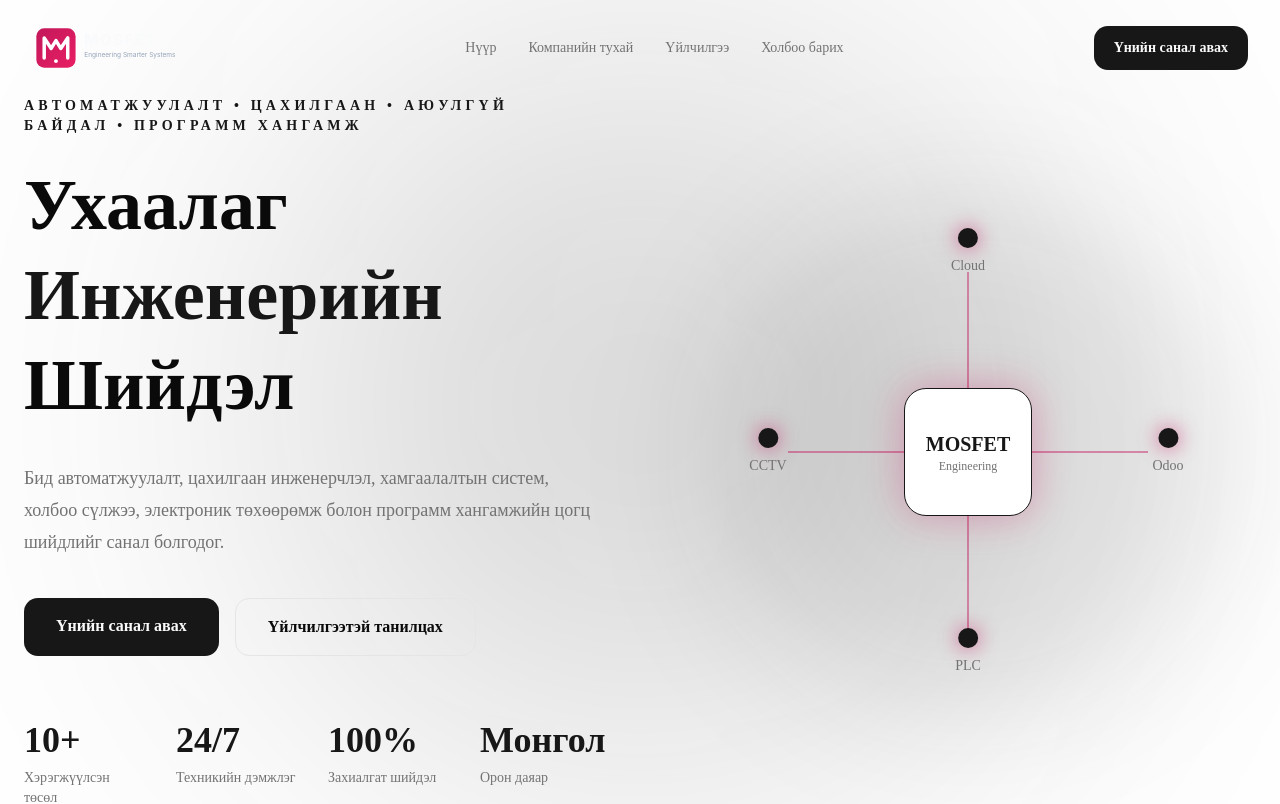
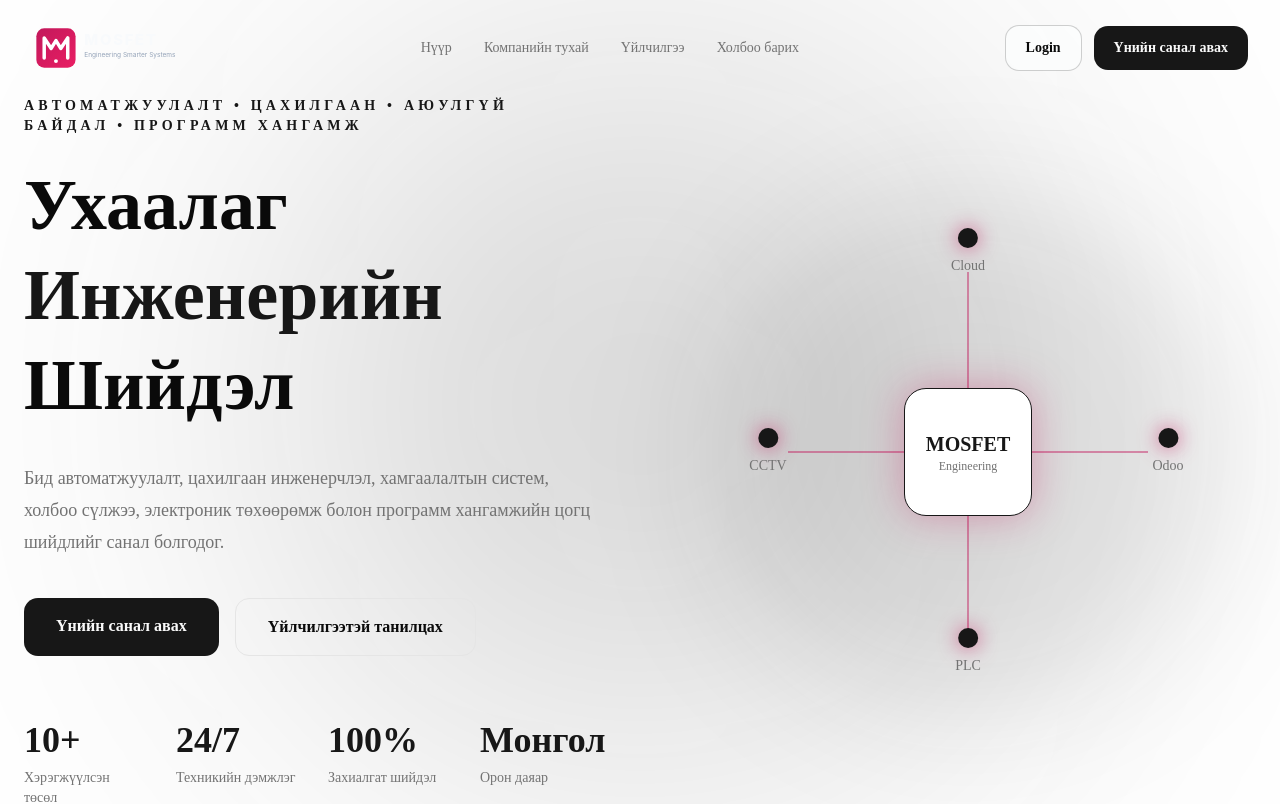
Before and after one commit to Davaanaa0101/mosfet-website, a Next.js app: page / in a window 1280 px wide. Shown: the top 804 px of the page. Built offline with nearby package versions, Linux system fonts and the light colour scheme.

Commit message:
Login button

```diff
--- a/components/layout/Navbar.tsx
+++ b/components/layout/Navbar.tsx
@@ -9,27 +9,51 @@ import { t } from "@/lib/i18n";
 import QuoteDialog from "@/components/forms/QuoteDialog";
 
 const links = [
-  { name: t.nav.home, href: "#hero" },
-  { name: t.nav.about, href: "#about" },
-  { name: t.nav.services, href: "#services" },
-  { name: t.nav.contact, href: "#contact" },
+  {
+    name: t.nav.home,
+    href: "#hero",
+  },
+  {
+    name: t.nav.about,
+    href: "#about",
+  },
+  {
+    name: t.nav.services,
+    href: "#services",
+  },
+  {
+    name: t.nav.contact,
+    href: "#contact",
+  },
 ];
 
 export default function Navbar() {
-  const [visible, setVisible] = useState(true);
-  const [lastScrollY, setLastScrollY] = useState(0);
-  const [scrolled, setScrolled] = useState(false);
-  const [quoteOpen, setQuoteOpen] = useState(false);
+  const [visible, setVisible] =
+    useState(true);
+
+  const [lastScrollY, setLastScrollY] =
+    useState(0);
+
+  const [scrolled, setScrolled] =
+    useState(false);
+
+  const [quoteOpen, setQuoteOpen] =
+    useState(false);
 
   useEffect(() => {
     const handleScroll = () => {
-      const current = window.scrollY;
+      const current =
+        window.scrollY;
 
-      setScrolled(current > 20);
+      setScrolled(
+        current > 20
+      );
 
       if (current < 80) {
         setVisible(true);
-      } else if (current > lastScrollY) {
+      } else if (
+        current > lastScrollY
+      ) {
         // Scrolling down
         setVisible(false);
       } else {
@@ -37,32 +61,68 @@ export default function Navbar() {
         setVisible(true);
       }
 
-      setLastScrollY(current);
+      setLastScrollY(
+        current
+      );
     };
 
-    window.addEventListener("scroll", handleScroll);
+    window.addEventListener(
+      "scroll",
+      handleScroll
+    );
 
-    return () => window.removeEventListener("scroll", handleScroll);
+    return () =>
+      window.removeEventListener(
+        "scroll",
+        handleScroll
+      );
   }, [lastScrollY]);
 
   return (
+    <>
       <header
-      className={`fixed inset-x-0 top-0 z-50 transform transition-all duration-300 ${
-        visible ? "translate-y-0" : "-translate-y-full"
-      } ${
+        className={`
+          fixed
+          inset-x-0
+          top-0
+          z-50
+          transform
+          transition-all
+          duration-300
+          ${
+            visible
+              ? "translate-y-0"
+              : "-translate-y-full"
+          }
+          ${
             scrolled
               ? "border-b border-primary/10 bg-background/80 backdrop-blur-xl"
               : "bg-transparent"
-      }`}
+          }
+        `}
       >
         <Container
-        className={`flex items-center justify-between transition-all duration-300 ${
-          scrolled ? "h-20" : "h-24"
-        }`}
+          className={`
+            flex
+            items-center
+            justify-between
+            transition-all
+            duration-300
+            ${
+              scrolled
+                ? "h-20"
+                : "h-24"
+            }
+          `}
         >
-        {/* Logo */}
+          {/* ========================================= */}
+          {/* LOGO */}
+          {/* ========================================= */}
 
-        <Link href="/" className="flex items-center">
+          <Link
+            href="/"
+            className="flex items-center"
+          >
             <Image
               src="/logo.svg"
               alt="MOSFET"
@@ -73,34 +133,109 @@ export default function Navbar() {
             />
           </Link>
 
-        {/* Navigation */}
+          {/* ========================================= */}
+          {/* NAVIGATION */}
+          {/* ========================================= */}
 
           <nav className="hidden items-center gap-8 lg:flex">
-          {links.map((link) => (
+            {links.map(
+              (link) => (
                 <Link
-              key={link.name}
-              href={link.href}
-              className="text-sm font-medium text-muted-foreground transition-colors hover:text-primary"
+                  key={
+                    link.name
+                  }
+                  href={
+                    link.href
+                  }
+                  className="
+                    text-sm
+                    font-medium
+                    text-muted-foreground
+                    transition-colors
+                    hover:text-primary
+                  "
                 >
-              {link.name}
+                  {
+                    link.name
+                  }
                 </Link>
-          ))}
+              )
+            )}
           </nav>
 
-        {/* CTA */}
+          {/* ========================================= */}
+          {/* ACTIONS */}
+          {/* ========================================= */}
+
+          <div className="hidden items-center gap-3 lg:flex">
+            {/* LOGIN */}
+
+            <Link
+              href="/login"
+              className="
+                rounded-xl
+                border
+                border-primary/20
+                bg-background/50
+                px-5
+                py-3
+                text-sm
+                font-semibold
+                text-foreground
+                transition-all
+                duration-300
+                hover:border-primary
+                hover:bg-primary/5
+                hover:text-primary
+              "
+            >
+              Login
+            </Link>
+
+            {/* GET A QUOTE */}
 
             <button
-  onClick={() => setQuoteOpen(true)}
-  className="hidden rounded-xl bg-primary px-5 py-3 text-sm font-semibold text-primary-foreground transition-all duration-300 hover:bg-accent hover:shadow-lg hover:shadow-primary/30 lg:block"
+              type="button"
+              onClick={() =>
+                setQuoteOpen(
+                  true
+                )
+              }
+              className="
+                rounded-xl
+                bg-primary
+                px-5
+                py-3
+                text-sm
+                font-semibold
+                text-primary-foreground
+                transition-all
+                duration-300
+                hover:bg-accent
+                hover:shadow-lg
+                hover:shadow-primary/30
+              "
             >
-  {t.nav.quote}
+              {
+                t.nav.quote
+              }
+            </button>
+          </div>
+        </Container>
+      </header>
 
-</button>
-      </Container>
+      {/* ========================================= */}
+      {/* QUOTE DIALOG */}
+      {/* ========================================= */}
+
       <QuoteDialog
-  open={quoteOpen}
-  onOpenChange={setQuoteOpen}
+        open={
+          quoteOpen
+        }
+        onOpenChange={
+          setQuoteOpen
+        }
       />
-    </header>
+    </>
   );
 }
```
Lines whose indentation alone changed are shown as unchanged.
